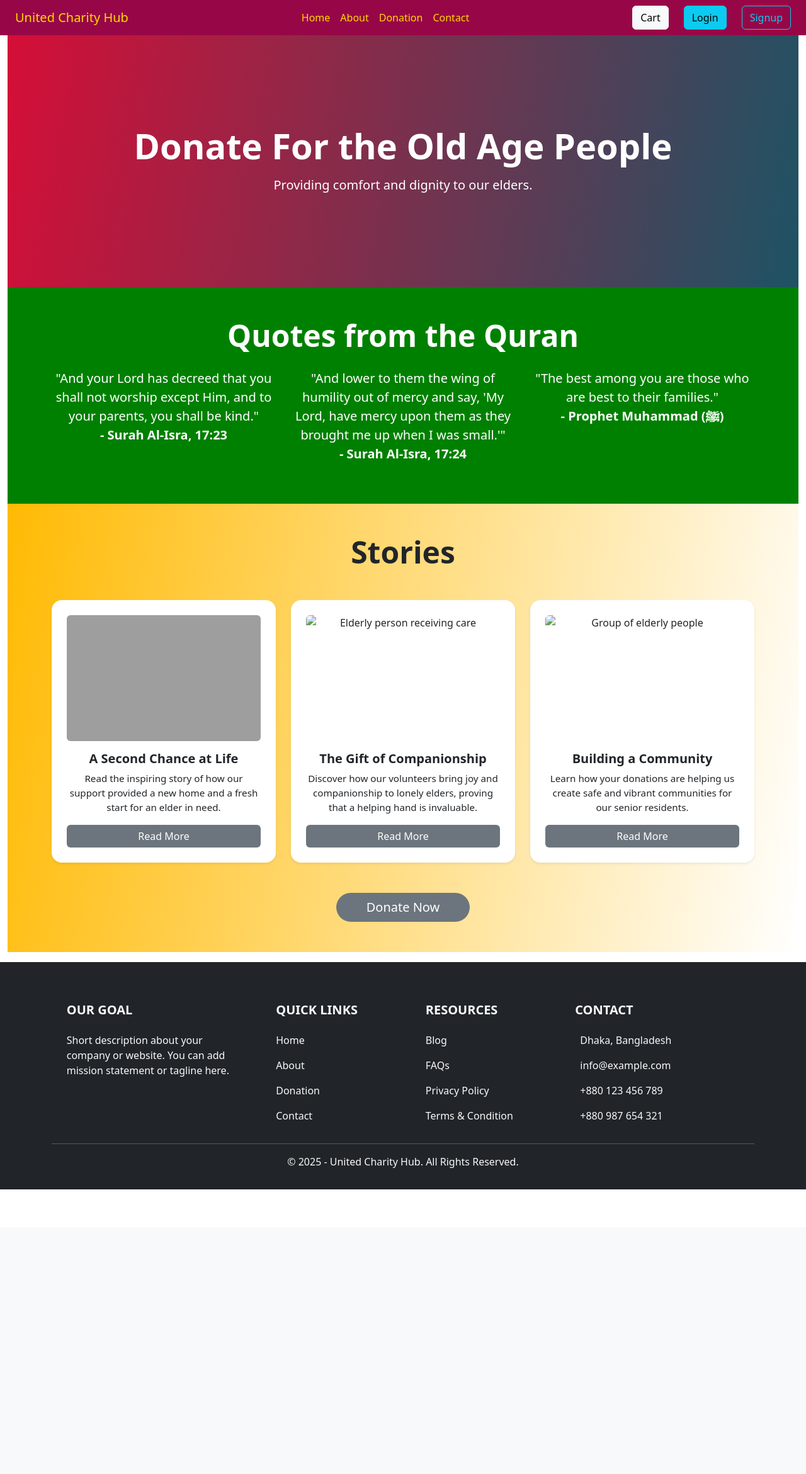
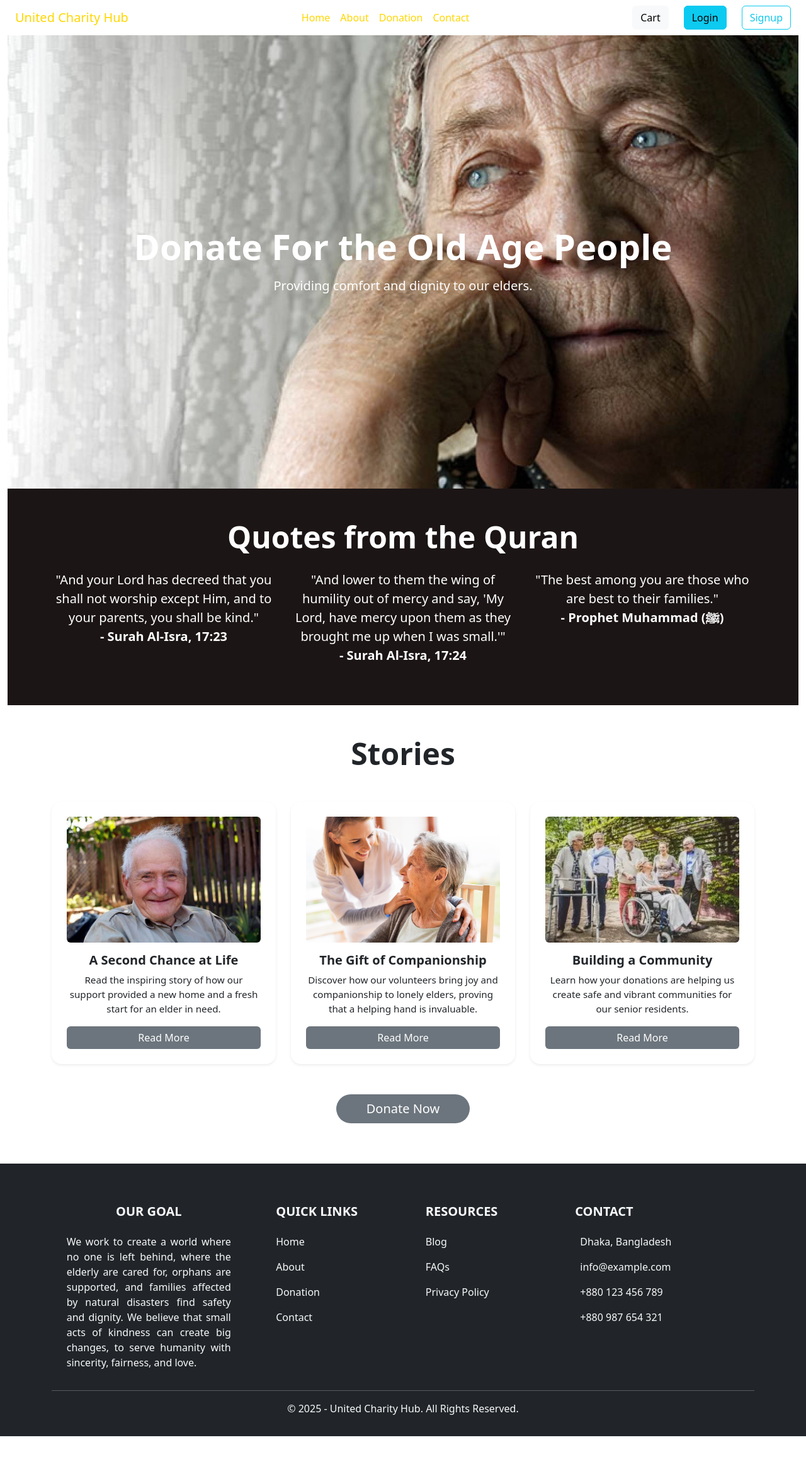
Before and after one commit to sarartaher/C-Project-Donation_Website, an ASP.NET Core app: page /OldHomeAid in a window 1280 px wide. Shown: the whole page at 63% size. Before the commit the page ends 1889 px from the top, so only its background shows below. Run offline with ASP.NET Core 8, Linux system fonts and the light colour scheme; style sheets or scripts are compiled from the project's sources; some libraries are stand-ins or nearby versions; grey boxes are pictures that could not be loaded.

Commit message:
Added some footer things

```diff
--- a/Pages/Gaza.cshtml
+++ b/Pages/Gaza.cshtml
@@ -43,7 +43,7 @@
                 <div class="card-body">
                     <h5 class="card-title fw-bold">Providing Medical Relief</h5>
                     <p class="card-text text-muted">A look inside our efforts to deliver critical medical supplies to hospitals in Gaza.</p>
-                    <a href="#" class="stretched-link text-decoration-none">Read More</a>
+                    <a href="https://www.unicef.org/emergencies/children-gaza-need-lifesaving-support" class="stretched-link text-decoration-none">Read More</a>
                 </div>
             </div>
         </div>
--- a/Pages/OldHomeAid.cshtml
+++ b/Pages/OldHomeAid.cshtml
@@ -40,32 +40,32 @@
         <div class="row g-4 justify-content-center">
             <div class="col-md-6 col-lg-4">
                 <div class="card p-4 shadow-sm h-100">
-                    <img src="/Assets/" class="card-img-top mb-3 rounded" alt="Elderly person smiling">
+                    <img src="/Assets/Old man smiling.jpg" class="card-img-top mb-3 rounded" alt="Elderly person smiling">
                     <h5 class="fw-bold">A Second Chance at Life</h5>
                     <p class="card-text">
                         Read the inspiring story of how our support provided a new home and a fresh start for an elder in need.
                     </p>
-                    <a href="#" class="btn btn-dark mt-auto">Read More</a>
+                    <a href="https://www.helpage.org/what-we-do/rights-of-older-people/" class="btn btn-dark mt-auto">Read More</a>
                 </div>
             </div>
             <div class="col-md-6 col-lg-4">
                 <div class="card p-4 shadow-sm h-100">
-                    <img src="https://via.placeholder.com/400x250" class="card-img-top mb-3 rounded" alt="Elderly person receiving care">
+                    <img src="~/Assets/Old person receiving care .jpg" class="card-img-top mb-3 rounded" alt="Elderly person receiving care">
                     <h5 class="fw-bold">The Gift of Companionship</h5>
                     <p class="card-text">
                         Discover how our volunteers bring joy and companionship to lonely elders, proving that a helping hand is invaluable.
                     </p>
-                    <a href="#" class="btn btn-dark mt-auto">Read More</a>
+                    <a href="https://www.worldpackers.com/articles/companionship-care" class="btn btn-dark mt-auto">Read More</a>
                 </div>
             </div>
             <div class="col-md-6 col-lg-4">
                 <div class="card p-4 shadow-sm h-100">
-                    <img src="https://via.placeholder.com/400x250" class="card-img-top mb-3 rounded" alt="Group of elderly people">
+                    <img src="~/Assets/group of old people.webp" class="card-img-top mb-3 rounded" alt="Group of elderly people">
                     <h5 class="fw-bold">Building a Community</h5>
                     <p class="card-text">
                         Learn how your donations are helping us create safe and vibrant communities for our senior residents.
                     </p>
-                    <a href="#" class="btn btn-dark mt-auto">Read More</a>
+                    <a href="https://www.thelutheranhome.org/guide-to-fostering-community-in-senior-living/" class="btn btn-dark mt-auto">Read More</a>
                 </div>
             </div>
         </div>
--- a/Pages/Shared/_Layout.cshtml
+++ b/Pages/Shared/_Layout.cshtml
@@ -78,10 +78,9 @@
 
                 <!-- Section 1 -->
                 <div class="col-md-3 col-lg-3 col-xl-3 mx-auto mt-3">
-                    <h5 class="text-uppercase mb-4 fw-bold">Our Goal</h5>
-                    <p>
-                        Short description about your company or website.
-                        You can add mission statement or tagline here.
+                    <h5 class="text-uppercase mb-4 fw-bold text-center">Our Goal</h5>
+                    <p class="text-justify">
+                        We work to create a world where no one is left behind, where the elderly are cared for, orphans are supported, and families affected by natural disasters find safety and dignity. We believe that small acts of kindness can create big changes, to serve humanity with sincerity, fairness, and love.
                     </p>
                 </div>
 
@@ -100,7 +99,7 @@
                     <p><a href="#" class="text-light text-decoration-none">Blog</a></p>
                     <p><a href="#" class="text-light text-decoration-none">FAQs</a></p>
                     <p><a href="#" class="text-light text-decoration-none">Privacy Policy</a></p>
-                    <p><a href="#" class="text-light text-decoration-none">Terms & Condition</a></p>
+
                 </div>
 
                 <!-- Section 4 -->
--- a/wwwroot/css/site.css
+++ b/wwwroot/css/site.css
@@ -3,9 +3,8 @@
     --nav-text: #FFD700;
     --login-card: #002C54;
     --home-hero: linear-gradient(86deg, #C7032A, #610119);
-    --old-hero: linear-gradient(100deg, #D50E37, #1D5364);
-    --old-qoute: #008000;
-    --old-story: linear-gradient(100deg, #FFBA03, #FFFFFF);
+    --old-qoute: #1c1515;
+    --old-story: #ffffffd3;
     --orphan-qou: #090202;
     --orphan-blogs: #D9D9D9;
     --aid-reason: #000000;
@@ -15,6 +14,10 @@
 *{
     scroll-behavior:smooth;
     box-sizing:border-box;
+}
+.text-justify{
+        text-align:justify;
+}
 }
 nav{
     background-color:var(--nav-header-color);
@@ -238,10 +241,14 @@ nav{
 }
 /*<!--Old Aid page-->*/
 .Old-hero {
-    background: var(--old-hero) !important;
-    min-height: 50vh;
     display: flex;
     align-items: center;
+    position: relative;
+    background-image: url('/Assets/old1.jpg');
+    background-size: cover;
+    background-position: top;
+    background-attachment: fixed;
+    min-height: 90vh;
 }
 
 /* Styling for the Quotes section */
```
Also changed, not shown: wwwroot/Assets/Old man smiling.jpg (added), wwwroot/Assets/Old person receiving care .jpg (added), wwwroot/Assets/group of old people.webp (added), wwwroot/Assets/old1.jpg (added), wwwroot/Assets/old2.png (added), wwwroot/Assets/old3.png (added), wwwroot/Assets/old4.png (added).
